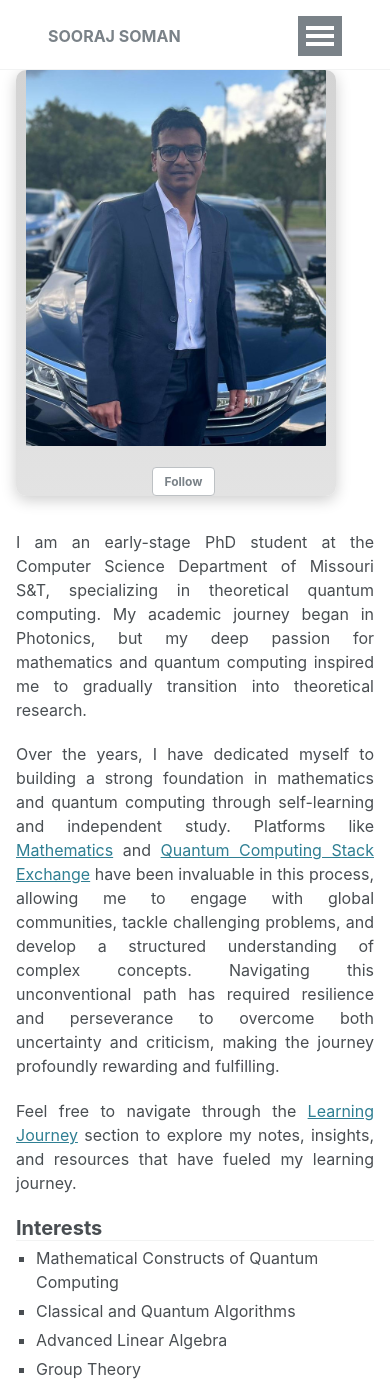
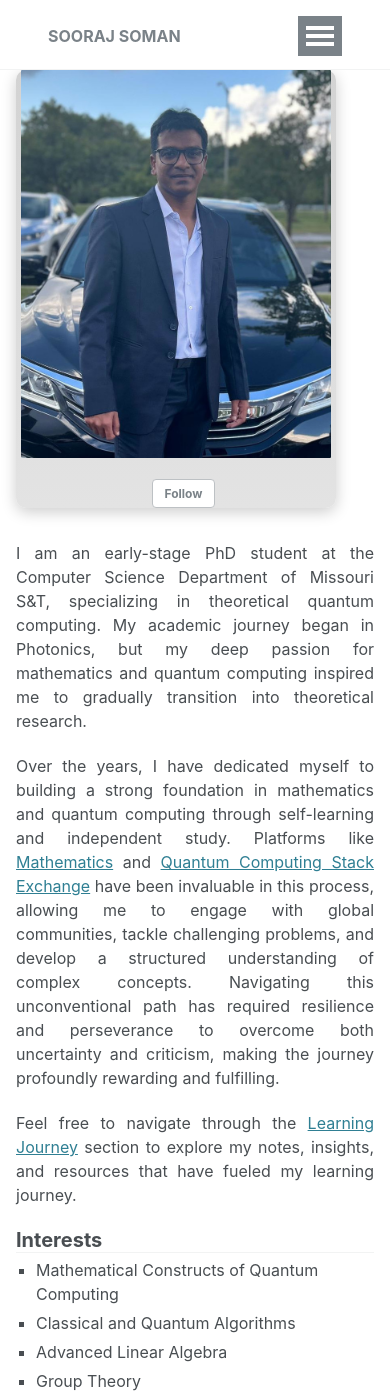
Before and after one commit to soorajss1729/soorajss1729.github.io, a Jekyll site: the page built from _pages/about.md, in a window 390 px wide and 1400 px high. Built offline with Jekyll 4.4.1, drawn with Linux system fonts in a browser that asks for light colours.

Commit message:
Update _sidebar.scss

```diff
--- a/_sass/_sidebar.scss
+++ b/_sass/_sidebar.scss
@@ -124,7 +124,7 @@
   }
 
   @media screen and (max-width: 600px) {
-    max-width: 95%; /* Mobile fix */
+    max-width: 98%; /* Mobile fix */
     margin-left: auto;
     margin-right: auto;
   }
```
